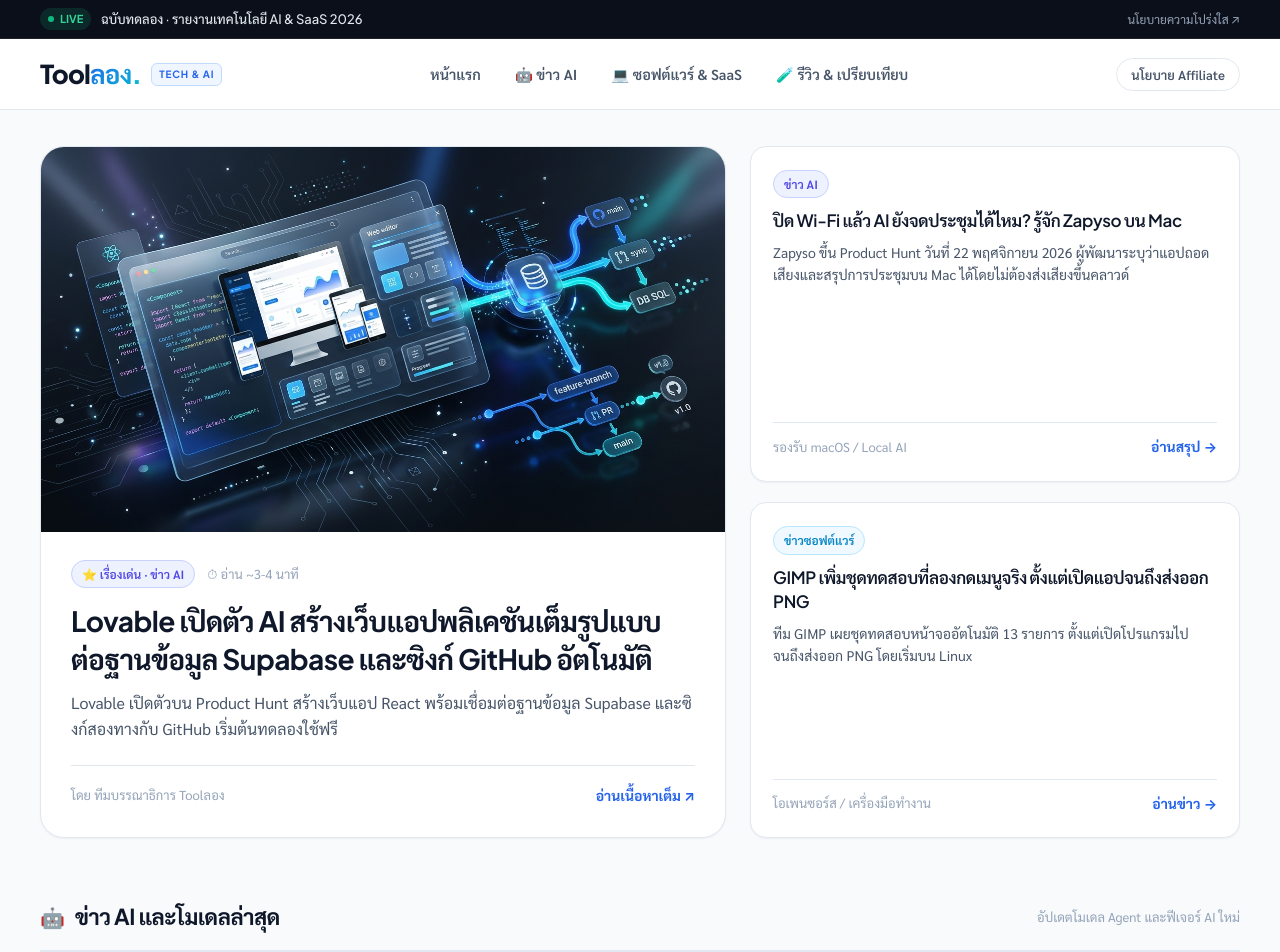
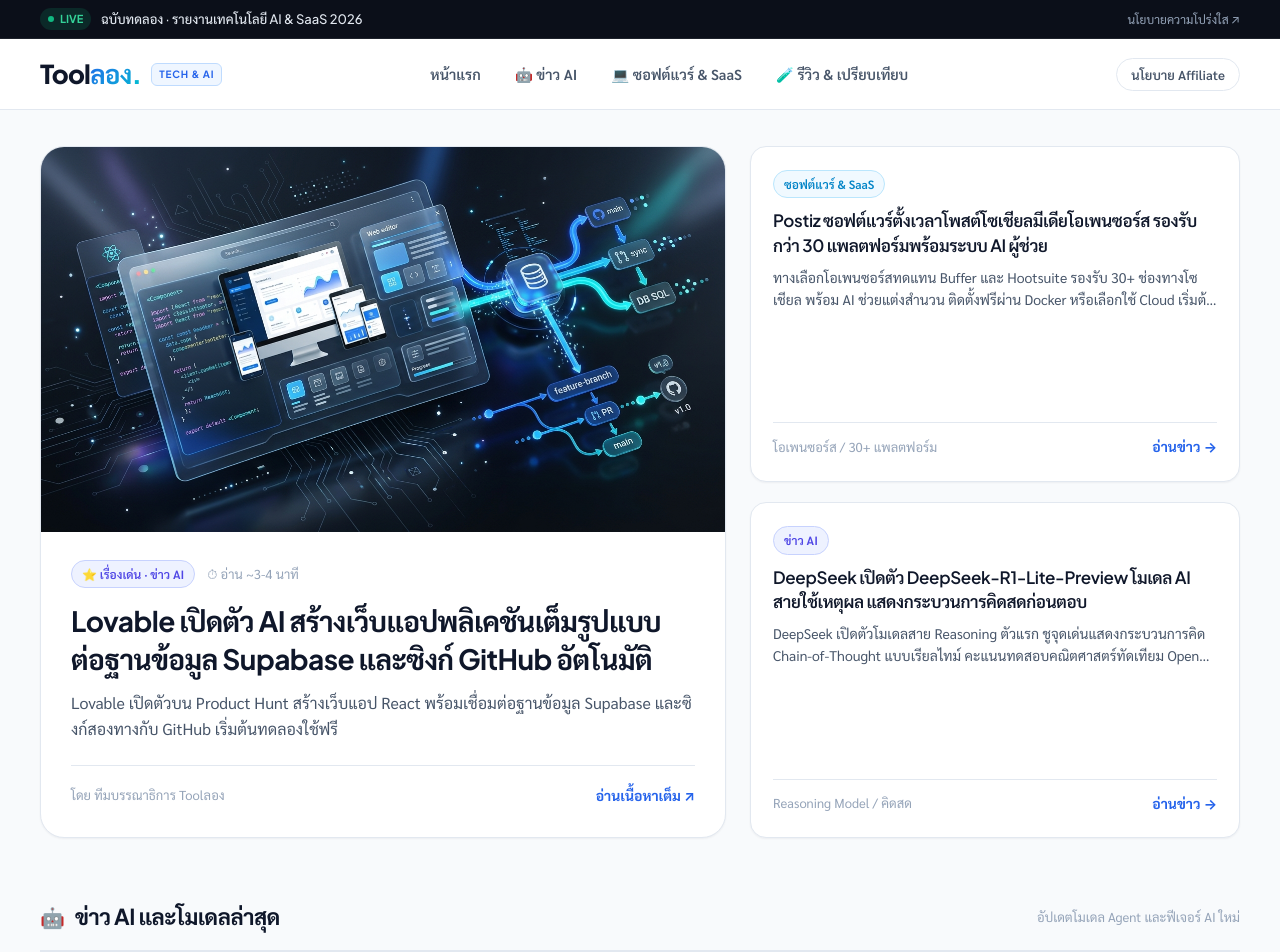
Before and after one commit to praphawach29/tool-long, a Next.js app: page / in a window 1280 px wide. Shown: the top 952 px of the page. Built offline with nearby package versions, Linux system fonts and the light colour scheme.

Commit message:
Publish Postiz social scheduler and DeepSeek-R1 reasoning model with 3D Tech covers

```diff
--- a/app/page.jsx
+++ b/app/page.jsx
@@ -38,9 +38,9 @@ function ArticleCard({ entry }) {
 }
 
 export default function Home() {
-  const feature = edition[0];
-  const zapyso = edition.find(e => e.slug === 'zapyso-offline-meeting-notes') || edition[1];
-  const gimp = edition.find(e => e.slug === 'gimp-ui-tests') || edition[2];
+  const feature = edition.find(e => e.slug === 'lovable-ai-fullstack-builder') || edition[0];
+  const postiz = edition.find(e => e.slug === 'postiz-open-source-social-scheduler') || edition[1];
+  const deepseek = edition.find(e => e.slug === 'deepseek-r1-lite-preview') || edition[2];
 
   const aiNews = edition.filter(e => e.category.includes('AI') && e.slug !== feature.slug);
   const softwareNews = edition.filter(e => (e.category.includes('ซอฟต์แวร์') || e.category.includes('SaaS')) && e.slug !== feature.slug);
@@ -85,29 +85,29 @@ export default function Home() {
             <div className="bento-rail">
               <article className="rail-card">
                 <div>
-                  <span className={badgeClassFor(zapyso.category)}>{zapyso.category}</span>
+                  <span className={badgeClassFor(postiz.category)}>{postiz.category}</span>
                   <h3 className="rail-title">
-                    <a href={pathFor(zapyso.slug)}>{zapyso.title}</a>
+                    <a href={pathFor(postiz.slug)}>{postiz.title}</a>
                   </h3>
-                  <p className="rail-summary">{zapyso.summary}</p>
+                  <p className="rail-summary">{postiz.summary}</p>
                 </div>
                 <div className="rail-footer">
-                  <span>รองรับ macOS / Local AI</span>
-                  <a href={pathFor(zapyso.slug)} className="btn-read-more">อ่านสรุป →</a>
+                  <span>โอเพนซอร์ส / 30+ แพลตฟอร์ม</span>
+                  <a href={pathFor(postiz.slug)} className="btn-read-more">อ่านข่าว →</a>
                 </div>
               </article>
 
               <article className="rail-card">
                 <div>
-                  <span className={badgeClassFor(gimp.category)}>{gimp.category}</span>
+                  <span className={badgeClassFor(deepseek.category)}>{deepseek.category}</span>
                   <h3 className="rail-title">
-                    <a href={pathFor(gimp.slug)}>{gimp.title}</a>
+                    <a href={pathFor(deepseek.slug)}>{deepseek.title}</a>
                   </h3>
-                  <p className="rail-summary">{gimp.summary}</p>
+                  <p className="rail-summary">{deepseek.summary}</p>
                 </div>
                 <div className="rail-footer">
-                  <span>โอเพนซอร์ส / เครื่องมือทำงาน</span>
-                  <a href={pathFor(gimp.slug)} className="btn-read-more">อ่านข่าว →</a>
+                  <span>Reasoning Model / คิดสด</span>
+                  <a href={pathFor(deepseek.slug)} className="btn-read-more">อ่านข่าว →</a>
                 </div>
               </article>
             </div>
--- a/content/edition.mjs
+++ b/content/edition.mjs
@@ -1,4 +1,49 @@
 export const edition = [
+  {
+    slug: 'postiz-open-source-social-scheduler',
+    category: 'ซอฟต์แวร์ & SaaS',
+    art: 'postiz',
+    alt: 'ภาพประกอบ 3D Tech ของ Postiz ซอฟต์แวร์จัดตารางโพสต์โซเชียลมีเดียแบบโอเพนซอร์ส',
+    title: 'Postiz ซอฟต์แวร์ตั้งเวลาโพสต์โซเชียลมีเดียโอเพนซอร์ส รองรับกว่า 30 แพลตฟอร์มพร้อมระบบ AI ผู้ช่วย',
+    summary: 'ทางเลือกโอเพนซอร์สทดแทน Buffer และ Hootsuite รองรับ 30+ ช่องทางโซเชียล พร้อม AI ช่วยแต่งสำนวน ติดตั้งฟรีผ่าน Docker หรือเลือกใช้ Cloud เริ่มต้น $29',
+    announcedOn: '2026-11-20',
+    coverImage: { src: '/postiz-cover.jpg', width: 1792, height: 1024 },
+    coverCaption: 'ภาพประกอบ 3D Tech สไตล์โมเดิร์น แสดงแดชบอร์ดตั้งเวลาโพสต์ ปฏิทินเนื้อหา และผู้ช่วย AI',
+    intro: 'Postiz ซอฟต์แวร์จัดตารางและกระจายเนื้อหาโซเชียลมีเดียแบบโอเพนซอร์ส เปิดตัวและขึ้นอันดับ 1 บน Product Hunt เพื่อเป็นทางเลือกทดแทนแพลตฟอร์มแบบปิด โดยจุดเด่นคือการรองรับเครือข่ายสังคมออนไลน์กว่า 30 แพลตฟอร์มในที่เดียว',
+    sections: [
+      ['รวมศูนย์โพสต์กว่า 30 แพลตฟอร์มพร้อม AI Copilot', 'Postiz รองรับทั้ง Facebook, Instagram, X (Twitter), LinkedIn, TikTok, Threads, YouTube ไปจนถึง Reddit และ Discord ตัวระบบมี AI Copilot ช่วยร่างข้อความและปรับแต่งสำนวนให้เข้ากับแต่ละแพลตฟอร์ม รองรับการตั้งเวลาล่วงหน้า การดึงบทความจากฟีด RSS มาโพสต์อัตโนมัติ และมีระบบ Postiz MCP Server เพื่อรองรับการสั่งงานอัตโนมัติผ่านโมเดลเอเจนต์ภายนอก'],
+      ['ตัวเลือกการติดตั้งและข้อจำกัดที่ควรพิจารณา', 'การใช้งานแบ่งเป็น 2 รูปแบบ คือ Self-Hosted ที่เปิดให้ดาวน์โหลดซอร์สโค้ดไปติดตั้งบนเซิร์ฟเวอร์ส่วนตัวได้ฟรีผ่าน Docker และแบบ Cloud สำหรับผู้ที่ไม่ต้องการดูแลเซิร์ฟเวอร์เอง เริ่มต้นแผน Standard ที่ 29 ดอลลาร์สหรัฐ/เดือน (ประมาณ 1,010 บาท) รองรับ 5 บัญชีโพสต์ได้ไม่จำกัด ทั้งนี้ การติดตั้งแบบ Self-Hosted จำเป็นต้องมีผู้ดูแลเซิร์ฟเวอร์และต้องยื่นขอ Developer API จากแต่ละแพลตฟอร์มด้วยตนเอง'],
+    ],
+    sources: [
+      ['Postiz บน Product Hunt · 20 พ.ย. 2026', 'https://www.producthunt.com/products/postiz'],
+      ['เว็บไซต์ทางการ Postiz', 'https://postiz.com'],
+      ['GitHub Repository gitroomhq/postiz-app', 'https://github.com/gitroomhq/postiz-app'],
+    ],
+    sourceNote: 'บทความนี้สรุปจากเอกสารเผยแพร่ของผู้พัฒนา Gitroom; Toolลอง ยังไม่ได้เชื่อมต่อทดสอบกับบัญชีโซเชียลจริง',
+    social: 'Postiz เครื่องมือตั้งเวลาโพสต์โซเชียลมีเดียโอเพนซอร์ส รองรับกว่า 30 แพลตฟอร์มพร้อม AI ช่วยร่างข้อความ ติดตั้งบนเครื่องตัวเองฟรี หรือเลือกใช้คลาวด์เริ่มต้น 29 ดอลลาร์ต่อเดือน',
+  },
+  {
+    slug: 'deepseek-r1-lite-preview',
+    category: 'ข่าว AI',
+    art: 'deepseek',
+    alt: 'ภาพประกอบ 3D Tech ของ DeepSeek-R1 แสดงกระบวนการคิดและตรรกะแบบโปร่งใส',
+    title: 'DeepSeek เปิดตัว DeepSeek-R1-Lite-Preview โมเดล AI สายใช้เหตุผล แสดงกระบวนการคิดสดก่อนตอบ',
+    summary: 'DeepSeek เปิดตัวโมเดลสาย Reasoning ตัวแรก ชูจุดเด่นแสดงกระบวนการคิด Chain-of-Thought แบบเรียลไทม์ คะแนนทดสอบคณิตศาสตร์ทัดเทียม OpenAI o1 เปิดทดลองฟรีบนเว็บ',
+    announcedOn: '2026-11-20',
+    coverImage: { src: '/deepseek-cover.jpg', width: 1792, height: 1024 },
+    coverCaption: 'ภาพประกอบ 3D Tech สไตล์โมเดิร์น แสดงแนวคิดโครงข่ายประสาทเทียมและการแตกกิ่งตรรกะเหตุผล',
+    intro: 'DeepSeek ประกาศเปิดตัว DeepSeek-R1-Lite-Preview นับเป็นโมเดลกลุ่มการคิดเชิงเหตุผล (Reasoning Model) ตัวแรกของค่าย ออกแบบมาเพื่อรับมือกับโจทย์ซับซ้อนด้านคณิตศาสตร์ วิทยาศาสตร์ และการเขียนโค้ดคอมพิวเตอร์',
+    sections: [
+      ['ชูจุดเด่นแสดง Chain-of-Thought สดก่อนส่งคำตอบ', 'จุดเด่นที่แตกต่างคือความโปร่งใส โดยหน้าต่างสนทนาจะแสดงข้อความลำดับความคิด (Chain-of-Thought) และการตรวจสอบความถูกต้องของตนเองให้เห็นแบบเรียลไทม์ระหว่างประมวลผล ทำให้ผู้ใช้สามารถตรวจทานขั้นตอนการอนุมานตรรกะก่อนได้คำตอบสุดท้าย โดยผลทดสอบบนมาตรฐาน AIME และ MATH-500 ที่ผู้พัฒนารายงานระบุว่ามีประสิทธิภาพทัดเทียมกับโมเดล OpenAI o1-preview'],
+      ['สิทธิ์การใช้งานและข้อจำกัดระยะพรีวิว', 'สิทธิ์การใช้งานระยะทดสอบเปิดให้ใช้งานฟรีผ่านเว็บเบราว์เซอร์ที่ chat.deepseek.com โดยจำกัดโควตาอยู่ที่ 50 ข้อความต่อวันต่อบัญชี และยังไม่มีบริการผ่าน API หรือเปิดเผยน้ำหนักโมเดล (weights) ออกมาให้ดาวน์โหลด ทั้งนี้ โมเดลจะใช้เวลาประมวลผลก่อนตอบนานกว่าโมเดลสนทนาทั่วไปเนื่องจากต้องสร้างขั้นตอนการคิดอย่างละเอียด'],
+    ],
+    sources: [
+      ['แพลตฟอร์มทดสอบ DeepSeek Chat', 'https://chat.deepseek.com'],
+      ['ประกาศทางการ DeepSeek', 'https://www.deepseek.com'],
+    ],
+    sourceNote: 'บทความนี้อ้างอิงข้อมูลจากประกาศของผู้พัฒนา DeepSeek โดยตรง; Toolลอง ยังไม่ได้ทดสอบความถูกต้องกับโจทย์ภาษาไทยหรือการคำนวณจริง',
+    social: 'DeepSeek เปิดตัว DeepSeek-R1-Lite-Preview โมเดลสายตรรกะและการใช้เหตุผล ชูจุดเด่นแสดงขั้นตอนการคิดแบบโปร่งใส เปิดให้ทดลองใช้ฟรีบนเว็บ 50 ข้อความต่อวัน',
+  },
   {
     slug: 'lovable-ai-fullstack-builder',
     category: 'ข่าว AI',
```
Also changed, not shown: public/deepseek-cover.jpg (added), public/postiz-cover.jpg (added).
